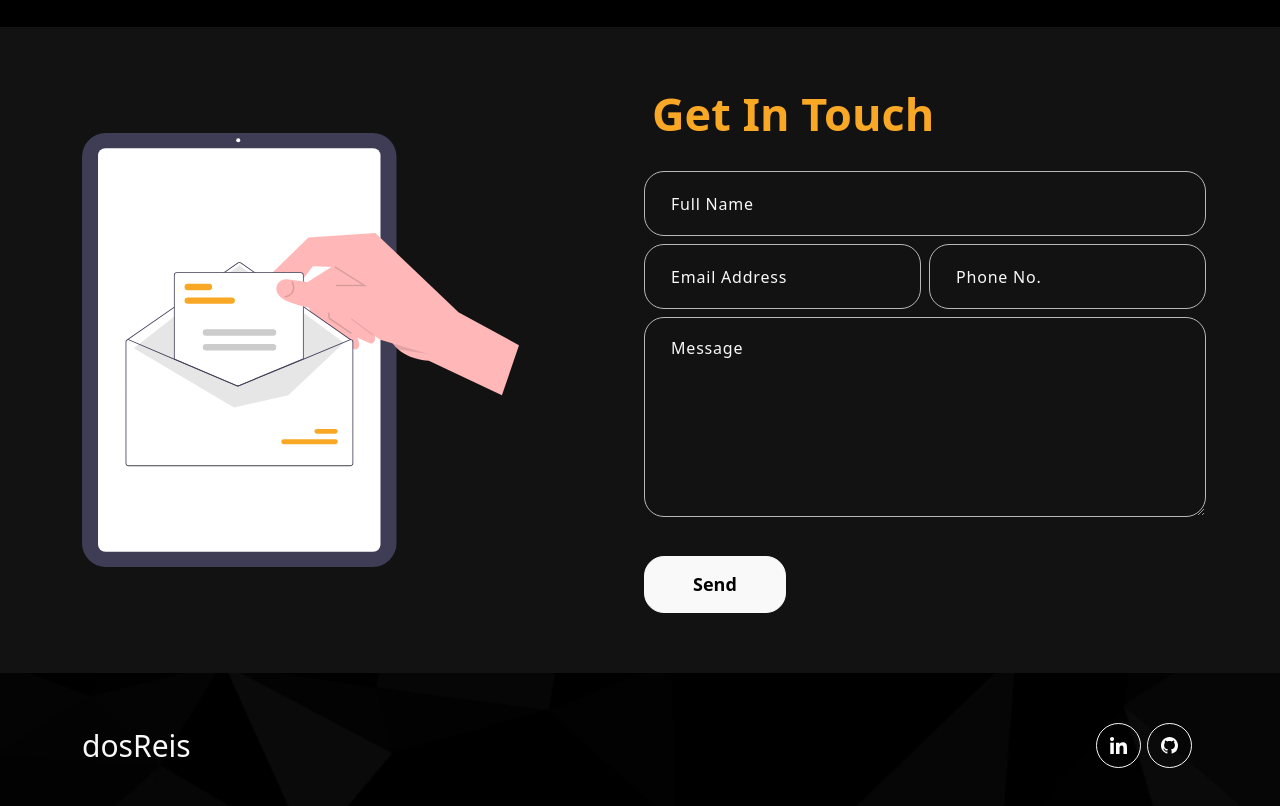
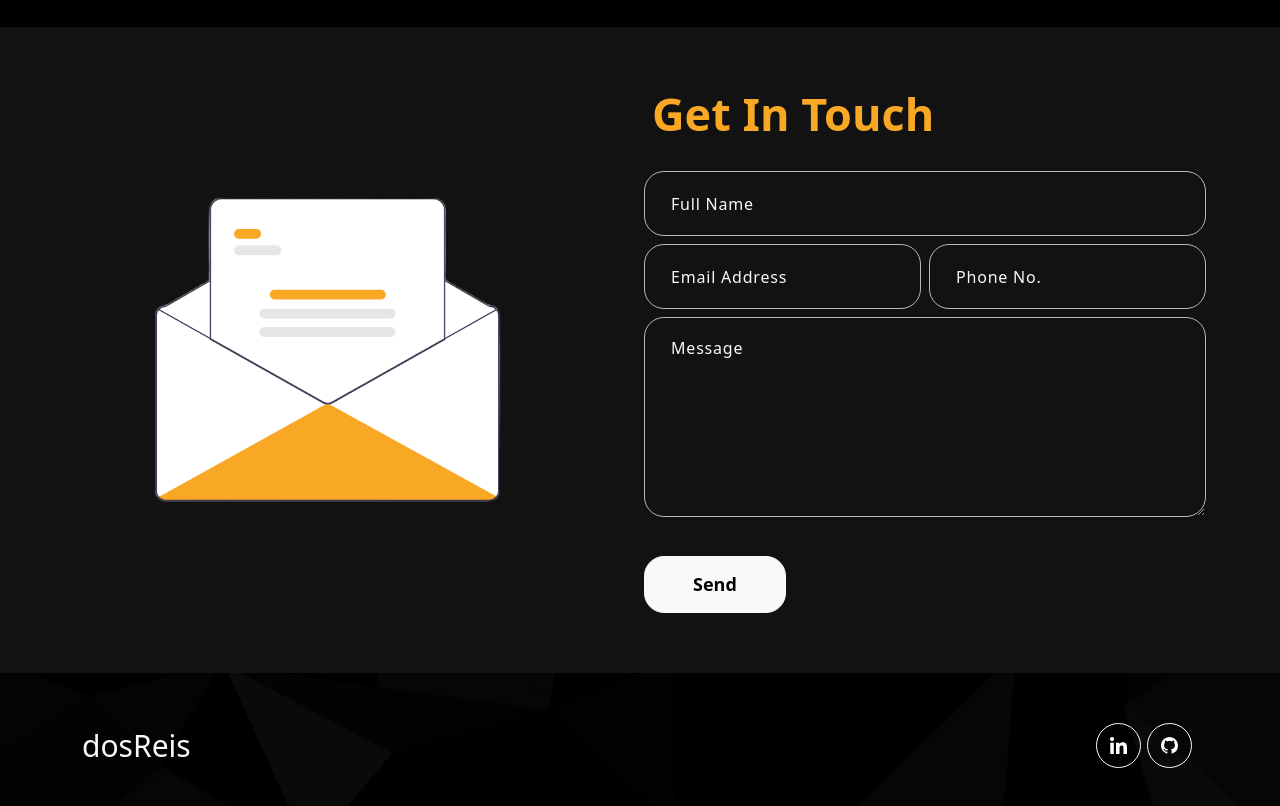
Before and after one commit to ThalitadosReis/my-portfolio, a React (Create React App) app: page / in a window 1280 px wide. Shown: the part 1980-2786 px from the top of the page. Built offline with nearby package versions, Linux system fonts and the light colour scheme.

Commit message:
contact img changed

```diff
--- a/src/App.css
+++ b/src/App.css
@@ -378,10 +378,11 @@ nav.navbar .navbar-toggler[aria-expanded="true"] .navbar-toggler-icon {
 .contact {
   background-color: #121212;
   padding: 60px 0 60px 0;
+
 }
 
 .contact img {
-  width: 80%;
+  width: 90%;
 }
 
 .contact h2 {
--- a/src/components/Contact.js
+++ b/src/components/Contact.js
@@ -1,6 +1,6 @@
 import { useState } from "react";
 import { Container, Row, Col } from "react-bootstrap";
-import contactImg from "../assets/img/contact-img.svg";
+import contactImg from "../assets/img/contact-img.png";
 import "animate.css";
 
 export default function Contact() {
@@ -60,7 +60,7 @@ export default function Contact() {
       <Container>
         <Row className="align-items-center">
           <Col size={12} md={6}>
-            <img src={contactImg} alt="Contact Us" />
+            <img src={contactImg} alt="Contact Me" />
           </Col>
           <Col size={12} md={6}>
             <div>
```
Also changed, not shown: src/assets/img/contact-img.png (added), src/assets/img/contact-img.svg (deleted).
